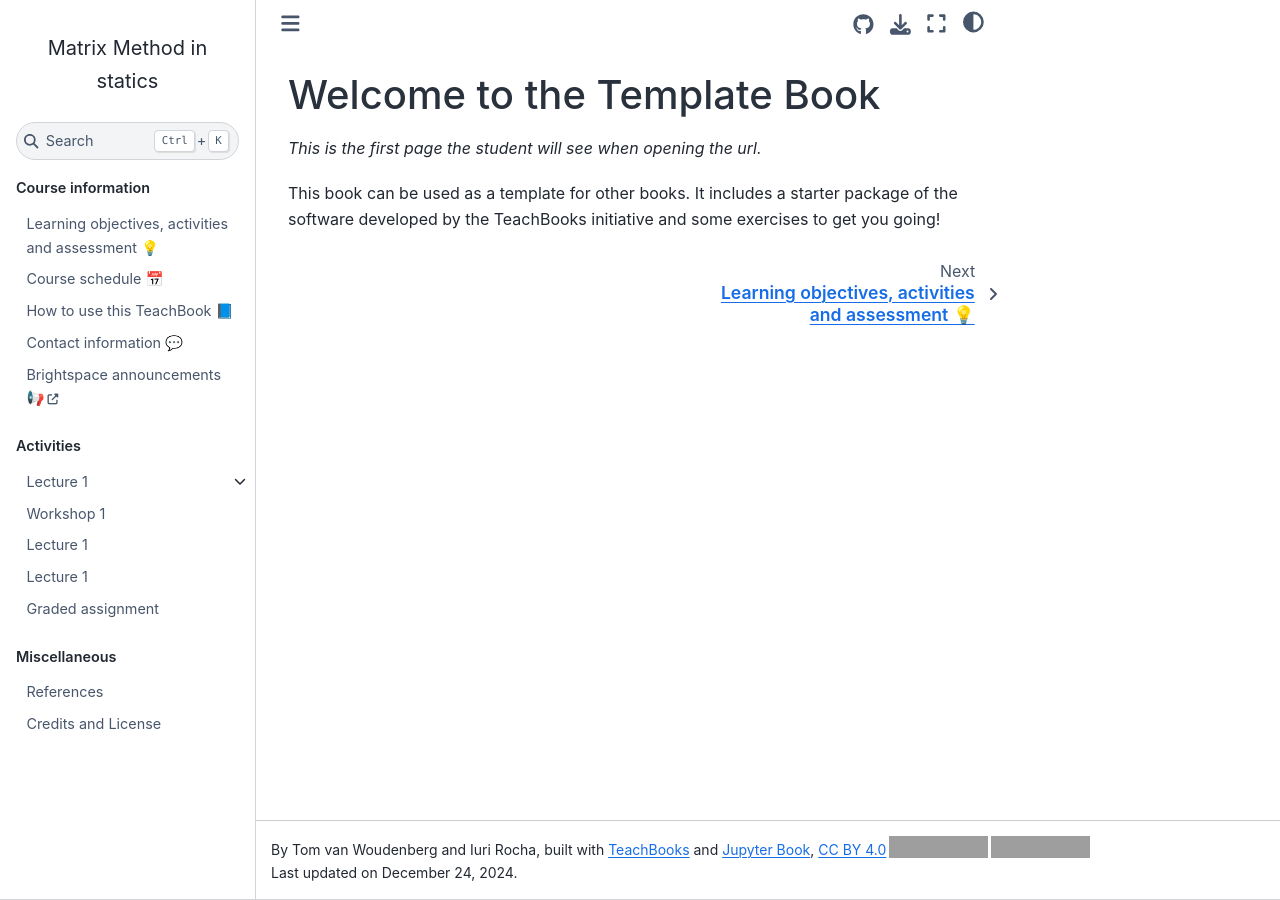
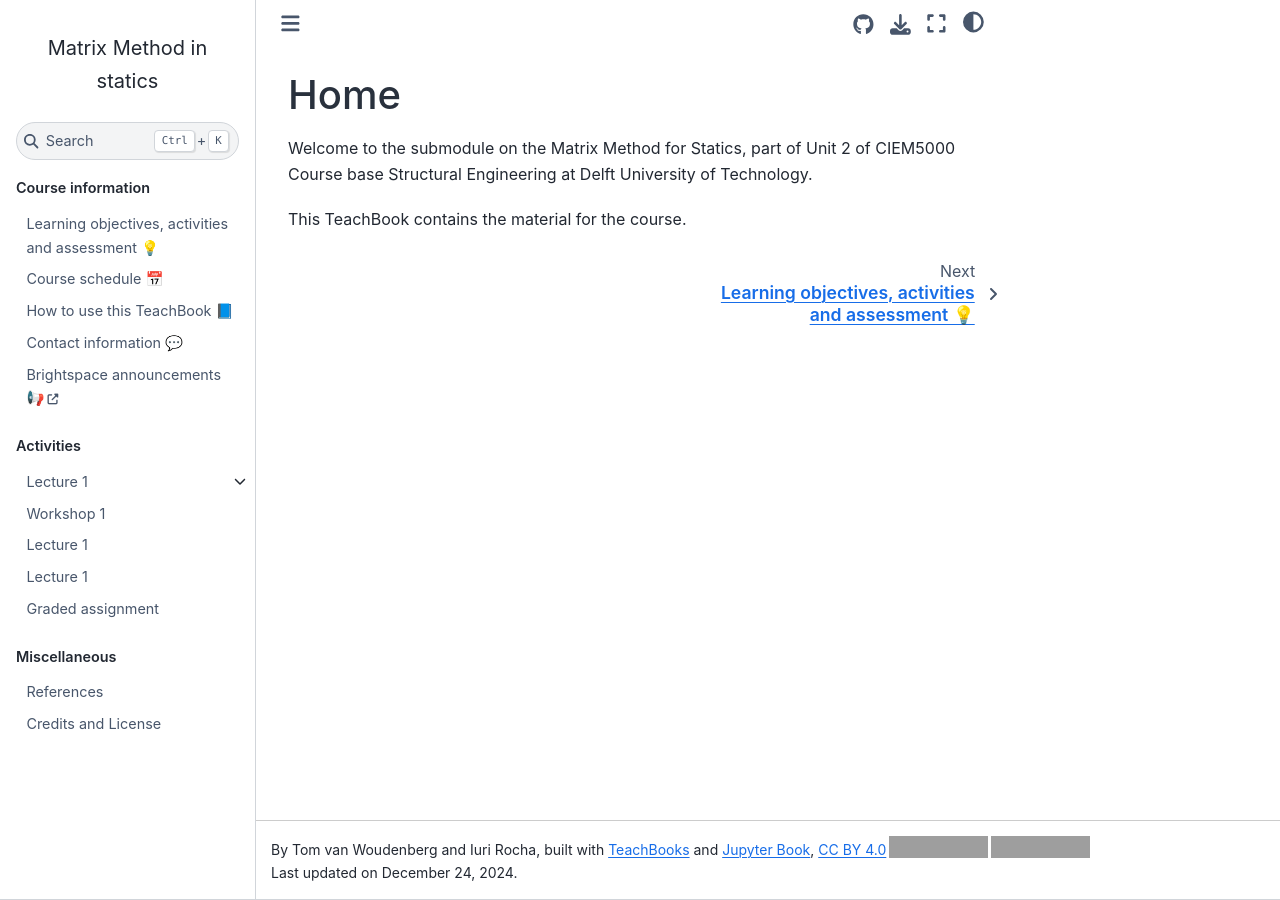
Before and after one commit to sophietenhoor/book, a Jupyter Book: the page built from book/intro.md, in a window 1280 px wide. Built offline with Jupyter Book 1.0.4 settings and Sphinx 7.4.7 and the Sphinx Book theme 1.1.4, drawn with Linux system fonts in a browser that asks for light colours; pages that are not in the unit, such as notebooks, are missing from menus; comment, search, counter and statistics services are not loaded; grey boxes are pictures that could not be loaded.

Commit message:
Update intro.md

```diff
--- a/book/intro.md
+++ b/book/intro.md
@@ -1,6 +1,5 @@
-(intro)=
-# Welcome to the Template Book
+# Home
 
-_This is the first page the student will see when opening the url._
+Welcome to the submodule on the Matrix Method for Statics, part of Unit 2 of CIEM5000 Course base Structural Engineering at Delft University of Technology.
 
-This book can be used as a template for other books. It includes a starter package of the software developed by the TeachBooks initiative and some exercises to get you going!
+This TeachBook contains the material for the course.
```
